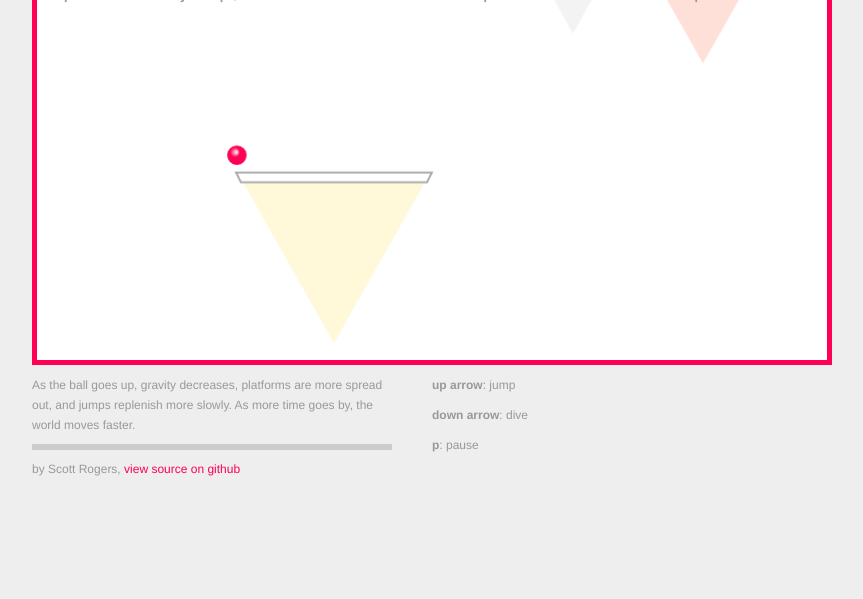
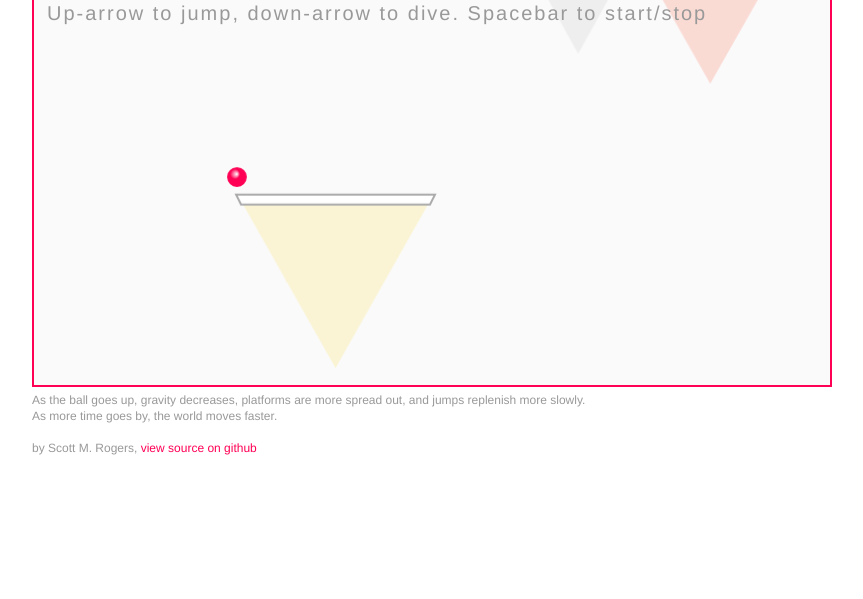
Before and after one commit to smichaelrogers/bounce, a plain HTML site: page index.html in a window 1280 px wide. Shown: the part 201-800 px from the top of the page, without its empty margins (208-1071 px from the left). Drawn offline with Linux system fonts and the light colour scheme.

Commit message:
cleanup some stuff

```diff
--- a/css/style.css
+++ b/css/style.css
@@ -24,7 +24,7 @@ body {
   -webkit-align-items: center;
       -ms-flex-align: center;
           align-items: center;
-  background: #eee;
+  background: #fff;
 }
 
 #game {
@@ -84,8 +84,8 @@ body {
   width: 160px;
 }
 .header__item-title {
-  color: #ff0054;
-  font-weight: bold;
+  color: #999;
+  font-weight: 300;
   height: 30px;
   font-size: 30px;
   line-height: 30px;
@@ -120,12 +120,14 @@ hr {
 }
 
 .content {
-  border: 5px solid #555;
+  border: 2px solid #ddd;
   background: #fff;
   overflow: hidden;
+  transition: all 0.3s ease;
 }
 #game.paused .content {
-  border: 5px solid #ff0054;
+  border: 2px solid #ff0054;
+  background: #fafafa;
 }
 #game.paused .header__item-value {
   color: #ddd;
@@ -142,46 +144,12 @@ hr {
   color: #999;
   letter-spacing: 2px;
 }
-
-.footer {
-  -webkit-box-align: start;
-  -webkit-align-items: flex-start;
-      -ms-flex-align: start;
-              -ms-grid-row-align: flex-start;
-          align-items: flex-start;
-  -webkit-box-pack: justify;
-  -webkit-justify-content: space-between;
-      -ms-flex-pack: justify;
-          justify-content: space-between;
-}
-.footer__item {
-  display: -webkit-box;
-  display: -webkit-flex;
-  display: -ms-flexbox;
-  display: flex;
-  width: 50%;
-  -webkit-flex-flow: column nowrap;
-      -ms-flex-flow: column nowrap;
-          flex-flow: column nowrap;
-  -webkit-box-align: start;
-  -webkit-align-items: flex-start;
-      -ms-flex-align: start;
-          align-items: flex-start;
-  -webkit-box-pack: start;
-  -webkit-justify-content: flex-start;
-      -ms-flex-pack: start;
-          justify-content: flex-start;
-}
-.footer__item {
-  padding-top: 5px;
-  padding-right: 40px;
+.row > p {
   font-size: 12px;
   color: #999;
-}
-
-p {
   padding: 5px 0;
-  line-height: 20px;
+  line-height: 16px;
+  width: 100%;
 }
 a {
   color: #ff0054;
--- a/index.html
+++ b/index.html
@@ -1,10 +1,12 @@
 <!DOCTYPE html>
 <html lang="en">
+
 <head>
   <meta charset="utf-8">
   <title>Bounce</title>
   <link rel="stylesheet" href="css/style.css">
 </head>
+
 <body onload="init();">
   <div class="paused" id="game">
     <div class="row header">
@@ -31,19 +33,13 @@
     <div class="row content">
       <canvas id="canvas" width="800" height="400"></canvas>
     </div>
-      <div class="row footer">
-        <div class="footer__item">
-          <p>As the ball goes up, gravity decreases, platforms are more spread out, and jumps replenish more slowly.  As more time goes by, the world moves faster.</p>
-          <hr>
+    <div class="row">
       <p>
-            by Scott Rogers, <a href="https://github.com/smichaelrogers/bounce">view source on github</a>
+        As the ball goes up, gravity decreases, platforms are more spread out, and jumps replenish more slowly.
+        <br> As more time goes by, the world moves faster.
+        <br>
+        <br> by Scott M. Rogers, <a href="https://github.com/smichaelrogers/bounce">view source on github</a>
       </p>
-        </div>
-        <div class="footer__item">
-          <p><strong>up arrow</strong>: jump</p>
-          <p><strong>down arrow</strong>: dive</p>
-          <p><strong>p</strong>: pause</p>
-        </div>
     </div>
   </div>
   <script src="js/vendor/easeljs.min.js"></script>
@@ -51,4 +47,5 @@
   <script src="js/platform.js"></script>
   <script src="js/game.js"></script>
 </body>
+
 </html>
--- a/js/ball.js
+++ b/js/ball.js
@@ -1,4 +1,4 @@
-(function (window) {
+(function(window) {
   function Ball() {
     this.Shape_constructor();
     this.size = 10;
@@ -17,7 +17,7 @@
   p.dY;
   p.jumps;
   p.jumpReleased;
-  p.reset = function () {
+  p.reset = function() {
     this.jumpReleased = true;
     this.jumps = this.MAX_JUMPS;
     this.a = this.INITIAL_GRAVITY;
@@ -32,61 +32,54 @@
     this.yN = 0;
     this.jumpTimer = 0.0;
   }
-  p.recognizeAltitude = function (worldY) {
+  p.recognizeAltitude = function(worldY) {
     this.a = this.INITIAL_GRAVITY + (Math.abs(this.y) / (worldY * 3));
   }
-  p.tick = function () {
+  p.tick = function() {
     this.applySquish();
     this.t += 1.0;
     this.jumpTimer += 1.0;
-    // replenish jumps
-    if(this.jumpTimer >= 10 + ((this.a + 1) * 80) && this.jumps < 6) {
+    if (this.jumpTimer >= 10 + ((this.a + 1) * 80) && this.jumps < 6) {
       this.jumps++;
       this.jumpTimer = 0;
     }
-    // Got this one ( '1/2(g * t^2)' ) from 'Equations_for_a_falling_body' on Wikipedia
     var n = (0.5 * this.a * Math.pow(this.t, 2)) + (this.v0 * this.t) + this.y0;
-    // set current velocity
     this.dY = n - this.y;
-    // set current position
     this.y = n;
   }
-  p.applySquish = function () {
-    // don't let the ball squish itself inside out
-    if(this.scaleY < 0.95 && this.scaleY > 0.8) {
+  p.applySquish = function() {
+    if (this.scaleY < 0.95 && this.scaleY > 0.8) {
       this.scaleY += (Math.abs(1.0 - this.scaleY) / 12);
-    } else if(this.scaleY > 1.05 && this.scaleY < 1.3) {
+    } else if (this.scaleY > 1.05 && this.scaleY < 1.3) {
       this.scaleY -= (Math.abs(1.0 - this.scaleY) / 8);
     }
-    // same thing for the x axis
-    if(this.scaleX < 0.95 && this.scaleX > 0.8) {
+    if (this.scaleX < 0.95 && this.scaleX > 0.8) {
       this.scaleX += (Math.abs(1.0 - this.scaleX) / 12);
-    } else if(this.scaleX > 1.05 && this.scaleX < 1.3) {
+    } else if (this.scaleX > 1.05 && this.scaleX < 1.3) {
       this.scaleX -= (Math.abs(1.0 - this.scaleX) / 12);
     }
-    // determine current squishiness with shape normalizing over time
     this.idx = (this.idx + 1) % 3;
     this.dYN[this.idx] = this.dY / 40;
     var s = 0;
-    for(var i = 0; i < 3; i++) s += this.dYN[i];
+    for (var i = 0; i < 3; i++) s += this.dYN[i];
     this.squish = s / 3;
     this.scaleX = 1.0 + (this.squish / 2);
     this.scaleY = 1.0 - (this.squish / 2);
   }
-  p.hit = function (platform) {
+  p.hit = function(platform) {
     this.diving = false;
-    if(this.dY < 0) {
+    if (this.dY < 0) {
       this.y0 = platform.y + platform.sizeY;
       this.v0 = Math.sqrt(Math.pow(this.a * this.dY, 2));
       this.t = 0.0;
-    } else if(this.dY > 2) {
+    } else if (this.dY > 2) {
       this.y0 = platform.y - this.size;
       this.v0 = 0.8 * this.a * this.v0;
       this.t = 0.0;
     }
   }
-  p.jump = function () {
-    if(this.jumpReleased && this.jumps > 0 && !this.diving && (this.t > 0.15 || Math.abs(this.squish) < 0.01)) {
+  p.jump = function() {
+    if (this.jumpReleased && this.jumps > 0 && !this.diving && (this.t > 0.15 || Math.abs(this.squish) < 0.01)) {
       this.v0 = this.JUMP_VELOCITY;
       this.t = 0.0;
       this.jumpTimer = 0;
@@ -97,8 +90,8 @@
     }
     return false;
   }
-  p.dive = function () {
-    if(!this.diving && this.jumpReleased & this.t > 10) {
+  p.dive = function() {
+    if (!this.diving && this.jumpReleased & this.t > 10) {
       this.t = 0.5;
       this.v0 = this.DIVE_VELOCITY;
       this.y0 = this.y + 60;
@@ -106,7 +99,7 @@
       this.diving = true;
     }
   }
-  p.releaseJump = function () {
+  p.releaseJump = function() {
     this.jumpReleased = true;
   }
   window.Ball = createjs.promote(Ball, "Shape");
```
Lines whose indentation alone changed are shown as unchanged.
